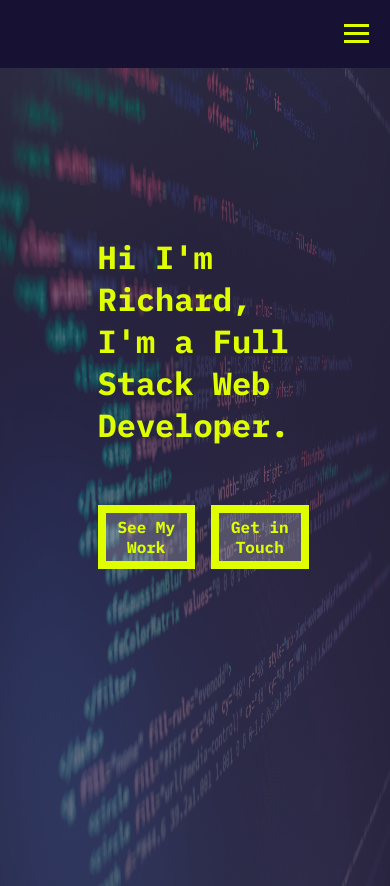
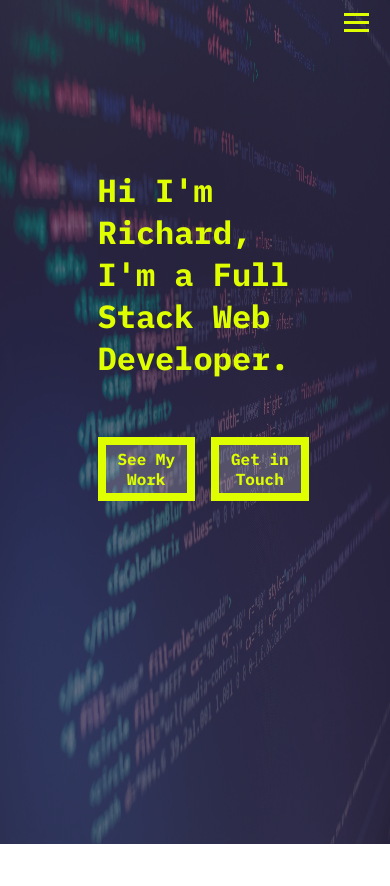
Before and after one commit to rquiroz32/Portfolio_V1, a React (Create React App) app in the folder client/: page / in a window 390 px wide. Shown: the top 886 px of the page. Built offline with nearby package versions, Linux system fonts and the light colour scheme.

Commit message:
Replaced Navbar with hamburger button and animated menu

```diff
--- a/client/src/App.js
+++ b/client/src/App.js
@@ -4,6 +4,7 @@ import Footer from "./Components/Footer/Footer";
 import Hero from "./Components/Hero/Hero";
 import Navbar from "./Components/Navbar/Navbar"
 import Portfolio from "./Components/Portfolio/Portfolio";
+//import './App.css';
 
 
 function App() {
--- /dev/null
+++ b/client/src/Components/Burger/Burger.css
@@ -0,0 +1,20 @@
+.burger div {
+    width: 25px;
+    height: 3px;
+    background-color: #DFFF00;
+    /*opacity: 90%;*/
+    margin: 5px;
+}
+
+.burger {
+
+    z-index: 10005;
+
+    margin-top: .5rem;
+    position: fixed;
+    right: 0px;
+    top: 0;
+
+    padding-right: 1em;
+    cursor: pointer;
+}
--- /dev/null
+++ b/client/src/Components/Burger/Burger.js
@@ -0,0 +1,21 @@
+import { Component } from "react"
+import './Burger.css';
+
+class Burger extends Component {
+
+
+    render() {
+
+        return(
+
+        <div className="burger" onClick={this.props.toggle}>
+            <div className="line1"></div>
+            <div className="line2"></div>
+            <div className="line3"></div>
+        </div>
+        )
+
+    }
+}
+
+export default Burger;
--- a/client/src/Components/Navbar/Navbar.css
+++ b/client/src/Components/Navbar/Navbar.css
@@ -6,29 +6,36 @@
 
 .nav {
     background-color: #171233;
-    width: 100vw;
-    position: -webkit-sticky;
-    position: sticky;
-    top: 0;
-    z-index: 2;
+    display: flex;
+    flex-direction: row;
+    position: absolute;
+    left: 0;
+    z-index: 10000;
     align-self: flex-start;
     display: flex;
-    height: 8vh;
     justify-content: left;
     align-items: center;
     overflow: hidden;
 }
 
+
+
+
 .nav ul {
     list-style-type: none;
     padding: 20px 0px;
 }
+/*
 
 .nav-links {
     display: flex;
     justify-content: space-between;
     width: 50%;
     margin-left: 5vw;
+}
+
+.nav-active{
+    transform: translateX(0%);
 }
 
 .nav a {
@@ -48,44 +55,172 @@
 }
 
 .nav a:active {
-    /* color:#DFFF00;*/
+     color:#DFFF00;
+    color: white;
+}
+*/
+
+
+.nav-links {
+    display: flex;
+    flex-wrap: wrap;
+    flex-direction: column;
+    justify-content: space-around;
+    align-items: center;
+    position: fixed;
+    right: 0px;
+    height: 100vh;
+    background-color: #171233;
+    top: 0vh;
+    width: 50%;
+    border-radius: 1.25em;
+    opacity: 90%;
+    transition: all 0.5s ease-in-out;
+
+}
+
+.nav-links.hidden {
+    display: flex;
+    flex-wrap: wrap;
+    flex-direction: column;
+    justify-content: space-around;
+    align-items: center;
+    position: fixed;
+    right: -100em;
+    height: 100vh;
+    background-color: #171233;
+    top: 0vh;
+    width: 50%;
+    transition: all 0.5s ease-in-out;
+
+}
+
+
+
+
+/* .nav.expanded {
+    flex-direction: column;
+    width: 100%;
+    max-width: 250px;
+    left: auto;
+    right: 0;
+    position: fixed;
+    height: 100vh;
+
+} */
+
+
+
+.nav-links li {
+    opacity: 10;
+
+}
+
+.nav a {
+    font-family: 'IBM Plex Mono', monospace;
+    font-size: 1.25rem;
+    color: #DFFF00;
+    text-decoration: none;
+}
+
+.nav a:visited {
+    color: #DFFF00;
+}
+
+.nav a:hover {
+    color: #DFFF00;
+    opacity: 50%;
+}
+
+.nav a:active {
+     color:#DFFF00;
     color: white;
 }
 
-.burger div {
-    width: 25px;
-    height: 3px;
-    background-color: #DFFF00;
-    /*opacity: 90%;*/
-    margin: 5px;
-}
 
-.burger {
-    display: none;
-    cursor: pointer;
-}
+
 
 @media all and (max-width:1000px) {
-    .nav-links {
+    /* .nav-links {
         display: flex;
         justify-content: space-around;
         width: 60%;
-    }
+    } */
 }
 
 @media all and (max-width:768px) {
     html {
         overflow-x: hidden;
     }
+
     body {
         overflow-x: hidden;
     }
-    .burger {
+
+    .nav {
+        left: auto;
+        right: -250px;
+        /* transition: all 0.4s ease-in-out; */
+    }
+
+    /*.nav.expanded {
+        flex-direction: column;
+        width: 100%;
+        max-width: 250px;
+        left: auto;
+        right: 0;
+        position: fixed;
+        height: 100vh;
+
+    }*/
+
+    .nav-links {
+        display: flex;
+        flex-wrap: wrap;
+        flex-direction: column;
+        justify-content: space-around;
+        align-items: center;
+        position: fixed;
+        right: 0px;
+        height: 100vh;
+        background-color: #171233;
+        top: 0vh;
+        width: 50%;
+        border-radius: 1.25em;
+        opacity: 90%;
+        transition: all 0.5s ease-in-out;
+
+    }
+
+    .nav-links.hidden {
+        display: flex;
+        flex-wrap: wrap;
+        flex-direction: column;
+        justify-content: space-around;
+        align-items: center;
+        position: fixed;
+        right: -100em;
+        height: 100vh;
+        background-color: #171233;
+        top: 0vh;
+        width: 50%;
+        transition: all 0.5s ease-in-out;
+
+    }
+
+
+
+    /* .burger {
         display: block;
+
+
         position: absolute;
-        right: 0px;
+        left: 0px;
+
         padding-right: 1em;
-    }
+    } */
+
+    /*
     .nav-links {
         display: flex;
         flex-wrap: wrap;
@@ -96,15 +231,13 @@
         height: 92vh;
         background-color: #171233;
         top: 8vh;
-        /* width: 50%; */
-        transform: translateX(100%);
-        /* transition: transform 0.5s ease-in; */
+        width: 50%;
+        transform: var(--transformHidden-value);
+        transition: transform 0.5s ease-in;
     }
+
     .nav-links li {
         opacity: 0;
     }
+    */
 }
-
-/* .nav-active{
-    transform: translateX(0%);
-} */
--- a/client/src/Components/Navbar/Navbar.js
+++ b/client/src/Components/Navbar/Navbar.js
@@ -1,23 +1,38 @@
 import { Component } from "react"
+import Burger from "../Burger/Burger"
 import "./Navbar.css"
 
 
 
 class Navbar extends Component {
 
-   handleClick = ()=>{
-    const nav = document.querySelector('.nav-links');
-    nav.classList.toggle('nav-active');
-   }
+    constructor(props) {
+        super(props)
+        this.toggle = this.toggle.bind(this)
+        this.state = {
+            isOpen: false
+        }
+    }
+
+
+
+    toggle = () => { this.setState(state => ({ isOpen: !state.isOpen, })) };
+
+
+
 
 
     render() {
 
 
-        return (
-            <nav className="nav">
+        return ([
 
-                <ul className="nav-links">
+            <Burger toggle={this.toggle}/>,
+
+
+            <nav className={"nav" + (this.state.isOpen ? " expanded" : "")}>
+
+                <ul className={"nav-links" + (this.state.isOpen ? "" : " hidden")}>
                     <li>
                         <a href="/">Home</a>
                     </li>
@@ -31,16 +46,10 @@ class Navbar extends Component {
                         <a href="#contact">Contact</a>
                     </li>
                 </ul>
-                <div className="burger" onClick={this.handleClick}>
-                    <div className="line1"></div>
-                    <div className="line2"></div>
-                    <div className="line3"></div>
-                </div>
-
-
 
             </nav>
-        )
+
+        ])
     }
 
 }
```
